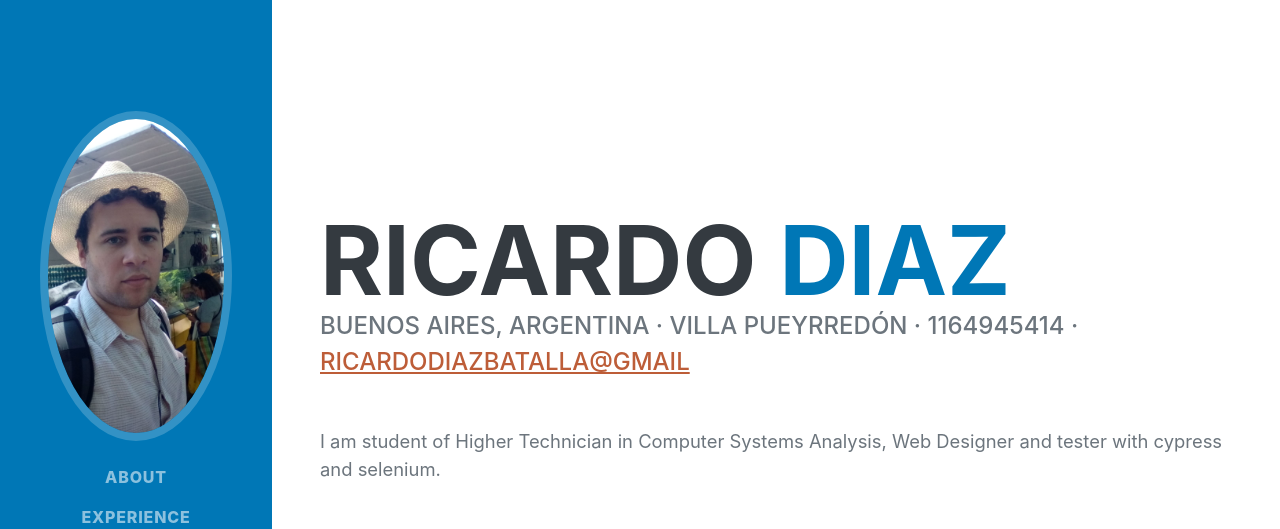
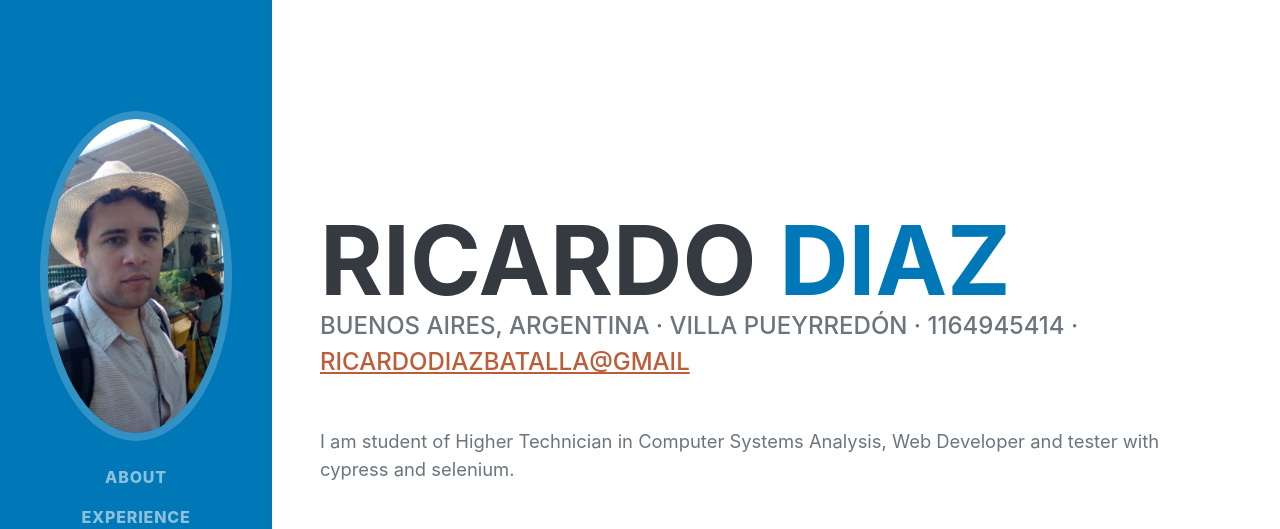
Before and after one commit to RichardDB7/Portfolio.github.io, a website: page index.html in a window 1280 px wide. Shown: the top 529 px of the page. Drawn offline with nearby package versions, Linux system fonts and the light colour scheme; a web font is replaced by a local one.

Commit message:
Update index.html

```diff
--- a/index.html
+++ b/index.html
@@ -47,7 +47,7 @@
                         Buenos Aires, Argentina · Villa Pueyrredón · 1164945414 ·
                         <a href="mailto:ricardodiazbatalla@gmail">ricardodiazbatalla@gmail</a>
                     </div>
-                    <p class="lead mb-5">I am student of Higher Technician in Computer Systems Analysis, Web Designer and tester with cypress and selenium.  </p>
+                    <p class="lead mb-5">I am student of Higher Technician in Computer Systems Analysis, Web Developer and tester with cypress and selenium.  </p>
                     <div class="social-icons">
                         <a class="social-icon" href="https://www.linkedin.com/in/ricardo-diaz-15186b1b8/" target="_blank"><i class="fab fa-linkedin-in"></i></a>
                         <a class="social-icon" href="https://github.com/RichardDB7"><i class="fab fa-github" target="_blank"></i></a>
```
